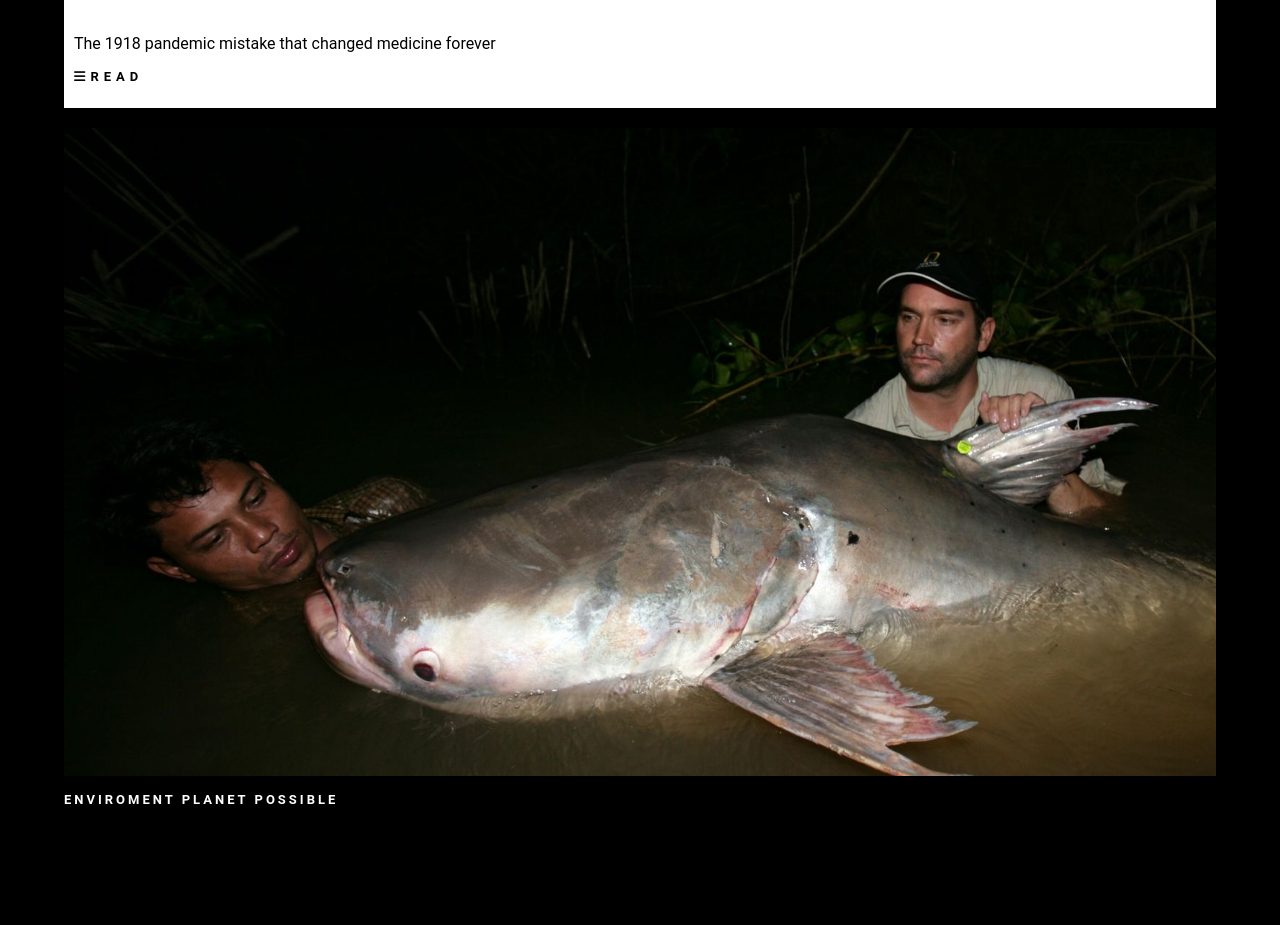
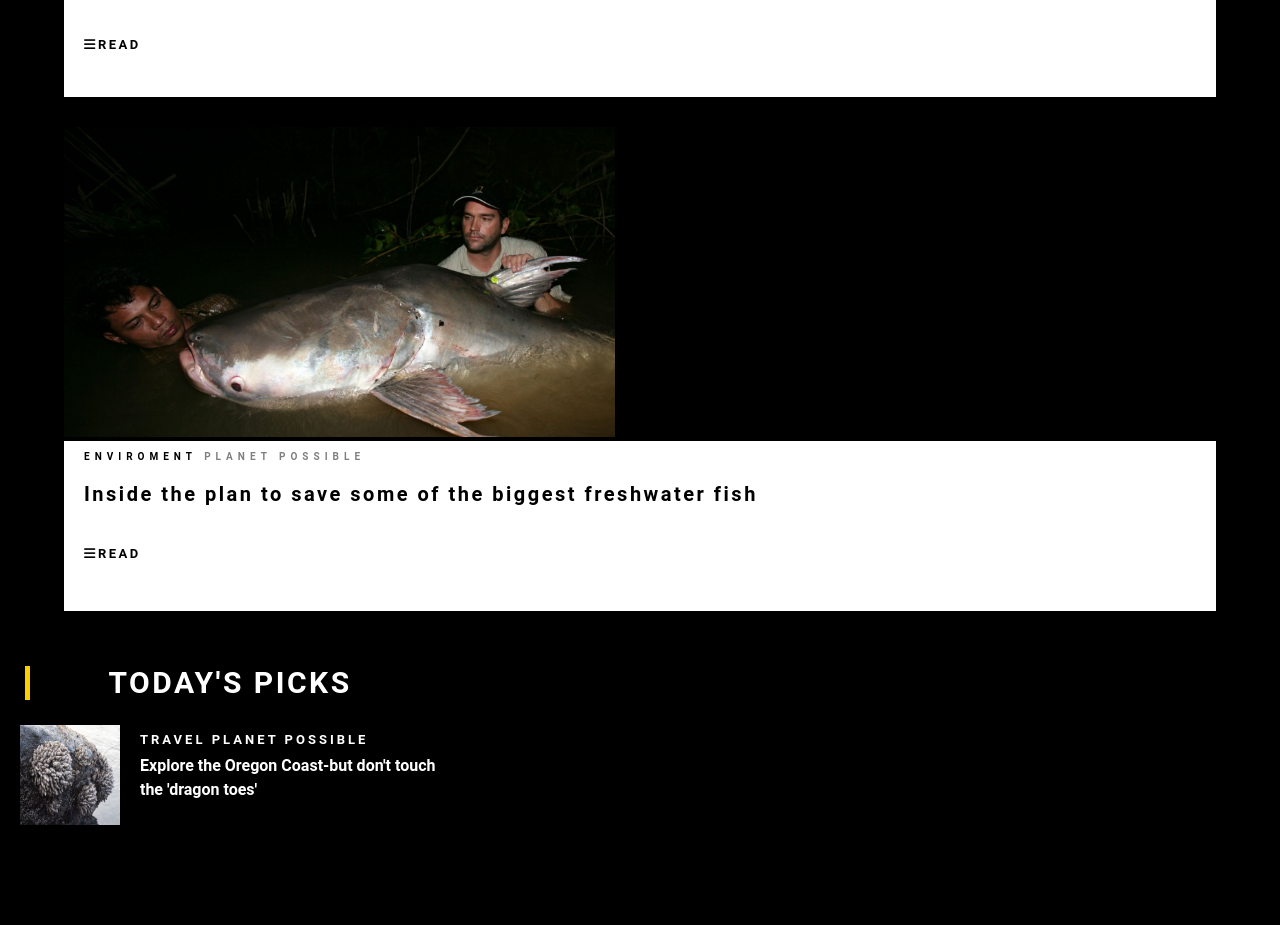
Before and after one commit to MichaelCostanzaJr/NatGeoPage, a plain HTML site: page Index.html in a window 1280 px wide. Shown: the part 1224-2149 px from the top of the page. Drawn offline with Linux system fonts and the light colour scheme.

Commit message:
V3_Update_Main_News_Secondary_News_Todays_Picks

```diff
--- a/Index.html
+++ b/Index.html
@@ -44,9 +44,8 @@
                 <h3>Science</h3>
                 <p class="title">Stan the T.rex found!</T></p>
                 <p class="read-btn"><i class="fas fa-bars"></i>read</p>
-            </div> <!--main-news-text-->>
-
-        </div>/*main news*/
+            </div> <!--main-news-text-->
+        </div><!--Main-news-->
         <div class="secondary-news">
             <div class="secondary-news-img">
                 <img src="img/Pandemic.webp">
@@ -56,17 +55,21 @@
                 <p>The 1918 pandemic mistake that changed medicine forever</p>
                 <p class="read-btn"><i class="fas fa-bars"></i>read</p>
             </div> <!--Seconday-news-text-->
-
         </div> <!--Secondary-news-->
-        <div class="secondary-news">
+        <div class="third-news">
+            <div class="third-news-img">
                 <img src="img/BIG FISH.jpeg">
+            </div> <!--Third-news-img-->
+            <div class="third-news-text">
                 <h3>Enviroment <span>Planet Possible</span></h3>
                 <p>Inside the plan to save some of the biggest freshwater fish</p>
                 <p class="read-btn"><i class="fas fa-bars"></i>read</p>
-        </div>
+            </div> <!--Third-news-text-->
+
+        </div><!--Third-news-->
 
     </main> <!--Main ends-->
-    <section>
+    <section class="todays-pick">
         <h2>Today's picks</h2>
             <div class="pick-item">
                 <img src="img/Dragon toes.jpeg">
@@ -99,8 +102,7 @@
                 <h3>Travel</h3>
                 <p>The surprising histroy of Hawai'i's hula tradition</p>
             </div>
-
-
+            <h4>see more</h4>
     </section>
 </body>
 </html>
--- a/main.css
+++ b/main.css
@@ -26,12 +26,22 @@ h3:hover{
     text-decoration: underline;
     cursor: pointer;
 }
+.pick-item p:hover{
+    text-decoration: underline;
+    cursor: pointer;
+
+}
+
 /*utilities*/
 p.read-btn{
     text-transform: uppercase;
     font-size: 13px;
     font-weight: 700;
     letter-spacing: 5px;
+}
+p.read-btn:hover{
+    text-decoration: underline;
+    cursor: pointer;
 }
 .container{
     width: 90%;
@@ -137,9 +147,6 @@ margin-left: auto;
     width: 30px;
     margin-right: auto;
     margin-left: auto;
-
-
-
 }
 /*main news*/
 .main-news{
@@ -172,44 +179,127 @@ margin-left: auto;
     margin-bottom: 20px;
 
 }
-.secondary-news-img{
-
+.secondary-news-img img{
+    height: 100%;
+    margin-top: 10px;
 
 }
 .secondary-news-text{
     background-color: white;
-    padding: 10px;
-    margin-top: -5px;
+    height: 125px;
+    padding: 20px;
+    margin-top: -45px;
+    position: relative;
 }
 .secondary-news-text h3{
-    padding-bottom: 0;
+    color: black;
+    font-size: 10px;
+    margin-top:-10px;
+    letter-spacing: 5px;
+}
+.secondary-news-text p{
+    letter-spacing: 2.5px;
+    font-size: 20px;
+    font-weight: 700;
+}
+.secondary-news-text p.read-btn{
+    color: black;
+    margin-top: 40px;
+    font-size: 13px;
+}
+/*third news*/
+.third-news{
+    margin-bottom: 20px;
 
 }
-.secondary-news-text h3 span{
-    font-weight: 700;
+.third-news-img img{
+    height: 310px;
+    margin-top: 10px;
 
 }
-.secondary-news-text p.title{
-    font-size:24px;
-    font-weight:700;
+.third-news-text{
+    background-color: white;
+    height: 130px;
+    padding: 20px;
+    margin-top: -.1px;
+    position: relative;
 }
+.third-news-text h3{
+    color: black;
+    font-size: 10px;
+    margin-top:-10px;
+    letter-spacing: 5px;
+}
+.third-news-text h3 span{
+    color: grey;
+    font-size: 10px;
+}
+.third-news-text p{
+    letter-spacing: 2.5px;
+    font-size: 20px;
+    font-weight: 700;
+}
+.third-news-text p.read-btn{
+    color: black;
+    margin-top: 40px;
+    font-size: 13px;
+}
+
 
 /*Todays Picks*/
 .todays-pick{
     display: grid;
-    grid-template-columns: 100px 300px;
+    grid-template-columns:300px;
     margin-bottom: 20px;
+    margin-left: 20px;
     column-gap: 30px;
+}
+.todays-pick h2{
+    color: white;
+    font-size: 30px;
+    text-transform: uppercase;
+    letter-spacing: 2.5px;
+    width: 400px;
+    margin-left: 5px;
+    margin-top: 35px;
+    border-left: 5px solid #ffcc00;
+    text-align: center;
+
 }
 .pick-item img{
     width: 100px;
     height: 100px;
 }
-.picks-text p{
+.pick-item h3{
+    position: relative;
+    top: -110px;
+    left: 120px;
+}
+.pick-item p{
     color:white;
     font-weight: 700;
     line-height: 1.5;
+    position: relative;
+    bottom: 120px;
+    left: 120px;
 }
-.picks-text p:hover{
+.pick-item p:hover{
     text-decoration: underline;
 }
+h4{
+    color: white;
+    position: relative;
+    left: 190px;
+    bottom: 70px;
+    text-transform: uppercase;
+    font-weight: 300;
+    font-size: 15px;
+    width: 80px;
+    border-bottom:2px solid var(--primary);
+}
+h4:hover{
+    text-decoration: underline;
+    cursor: pointer;
+    background-image:linear-gradient(to bottom, black 10%, var(--primary) 10%);
+    transition: background-position .1s ease-in-out, color .1s ease-in-out;
+}
```
Lines whose indentation alone changed are shown as unchanged.
